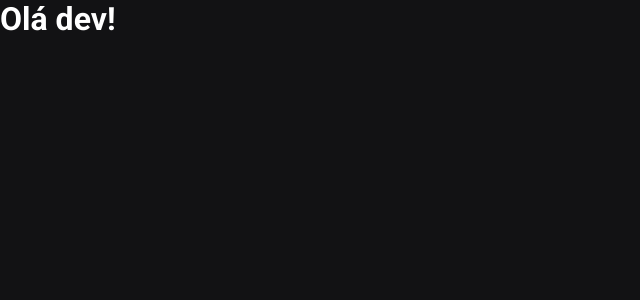
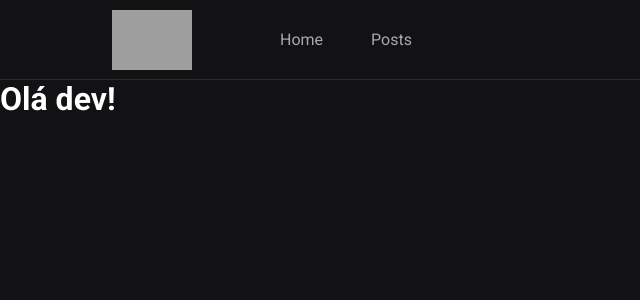
Before and after one commit to allerasouza/curso-pratico-react-e-nextjs-essencial-com-typescript, a Next.js app in the folder curso-basico-nextjs/: page / in a window 1280 px wide. Shown: the top 300 px of the page, without its empty margins (0-640 px from the left). Built offline with nearby package versions, Linux system fonts and the light colour scheme; grey boxes are pictures that could not be loaded.

Commit message:
feat: add header component

```diff
--- /dev/null
+++ b/curso-basico-nextjs/src/components/Header/index.tsx
@@ -0,0 +1,15 @@
+import styles from './styles.module.scss';
+
+export function Header() {
+  return (
+    <header className={styles.container}>
+      <div  className={styles.content}>
+        <img src="/logo.svg" alt="DevNews!" />
+        <nav>
+          <a href="#">Home</a>
+          <a href="#">Posts</a>
+        </nav>
+      </div>
+    </header>
+  );
+}
--- /dev/null
+++ b/curso-basico-nextjs/src/components/Header/styles.module.scss
@@ -0,0 +1,45 @@
+.container {
+  height: 5rem;
+  border-bottom: 1px solid var(--gray800);
+}
+
+.content {
+  max-width: 1120px;
+  height: 5rem;
+  margin: 0 auto;
+  padding: 0 2rem;
+  display: flex;
+  align-items: center;
+
+  img {
+    height: 3.75rem;
+  }
+
+  nav {
+    margin-left: 5rem;
+    height: 5rem;
+
+    a {
+      display: inline-block;
+      position: relative;
+      padding: 0 0.5rem;
+      height: 5rem;
+      line-height: 5rem;
+      color: var(--gray300);
+      transition: color 0.2;
+
+      & + a {
+        margin-left: 2rem;
+      }
+
+      &:hover {
+        color: var(--white);
+      }
+
+      &.active {
+        color: var(--white);
+        font-weight: bold;
+      }
+    }
+  }
+}
--- a/curso-basico-nextjs/src/pages/_app.tsx
+++ b/curso-basico-nextjs/src/pages/_app.tsx
@@ -1,6 +1,12 @@
+import { Header } from '../components/Header';
 import '../styles/globals.scss'
 import type { AppProps } from 'next/app'
 
 export default function App({ Component, pageProps }: AppProps) {
-  return <Component {...pageProps} />
+  return (
+    <>
+      <Header />
+      <Component {...pageProps} />
+    </>
+  );
 }
```
